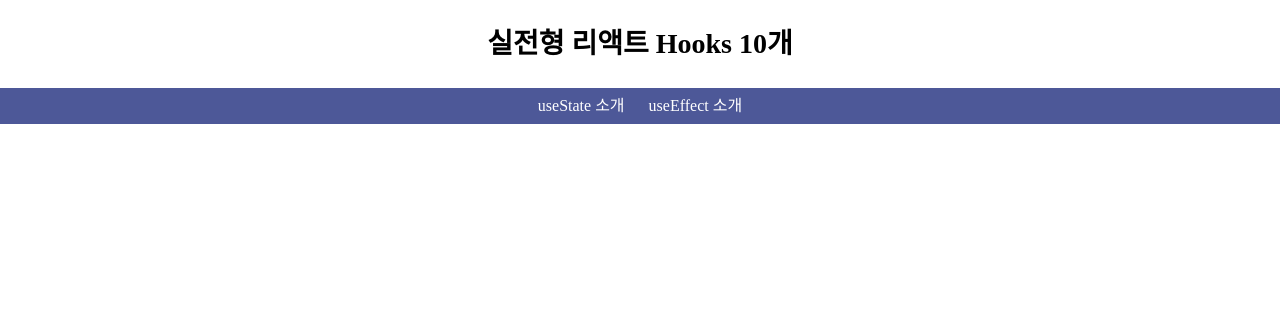
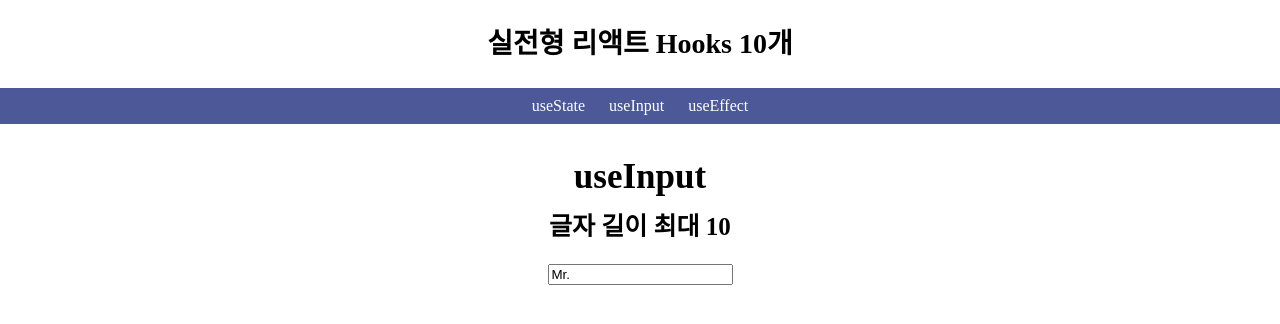
Before and after one commit to devkrecord/React-Hooks-Tutorial, a React (Create React App) app: page /useInput in a window 1280 px wide. Shown: the top 324 px of the page. Built offline with nearby package versions, Linux system fonts and the light colour scheme.

Commit message:
feat: custom hooks useInput 만들기

```diff
--- a/src/App.css
+++ b/src/App.css
@@ -46,3 +46,6 @@ button {
   margin: 25px 0;
   cursor: pointer;
 }
+input {
+  margin: 25px 0;
+}
--- a/src/App.js
+++ b/src/App.js
@@ -1,6 +1,7 @@
 import { Link, Navigate, Route, Routes } from 'react-router-dom';
 import './App.css';
 import UseEffect from './pages/UseEffect';
+import UseInput from './pages/UseInput';
 import UseState from './pages/UseState';
 
 const App = () => {
@@ -9,16 +10,20 @@ const App = () => {
       <h1 className="title">실전형 리액트 Hooks 10개</h1>
       <ul className="nav">
         <li>
-          <Link to="/useState"> useState 소개</Link>
+          <Link to="/useState"> useState</Link>
         </li>
         <li>
-          <Link to="/useEffect">useEffect 소개</Link>
+          <Link to="/useInput"> useInput</Link>
+        </li>
+        <li>
+          <Link to="/useEffect">useEffect</Link>
         </li>
       </ul>
       <div className="container">
         <Routes>
           <Route path="/" element={<Navigate to="/useState" />} />
           <Route path="/useState" element={<UseState />} />
+          <Route path="/useInput" element={<UseInput />} />
           <Route path="/useEffect" element={<UseEffect />} />
         </Routes>
       </div>
--- /dev/null
+++ b/src/hooks/useInput.js
@@ -0,0 +1,18 @@
+import { useState } from 'react';
+
+export const useInput = (initialvalue, validator) => {
+  const [value, setValue] = useState(initialvalue);
+  const onChange = (event) => {
+    const {
+      target: { value },
+    } = event;
+    let willUpdate = true;
+    if (typeof validator === 'function') {
+      willUpdate = validator(value);
+    }
+    if (willUpdate) {
+      setValue(value);
+    }
+  };
+  return { value, onChange };
+};
--- /dev/null
+++ b/src/pages/UseInput.js
@@ -0,0 +1,15 @@
+import { useInput } from '../hooks/useInput';
+const UseInput = () => {
+  //const textValidator = (value) => !value.includes('@');
+  const maxLen = (value) => value.length <= 10;
+  const name = useInput('Mr.', maxLen);
+  return (
+    <div>
+      <h2 className="subTitle">useInput</h2>
+      <h4>글자 길이 최대 10</h4>
+      <input placeholder="Name" {...name} />
+    </div>
+  );
+};
+
+export default UseInput;
```
